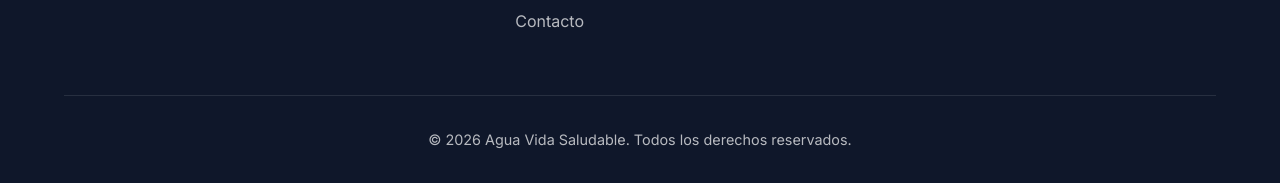
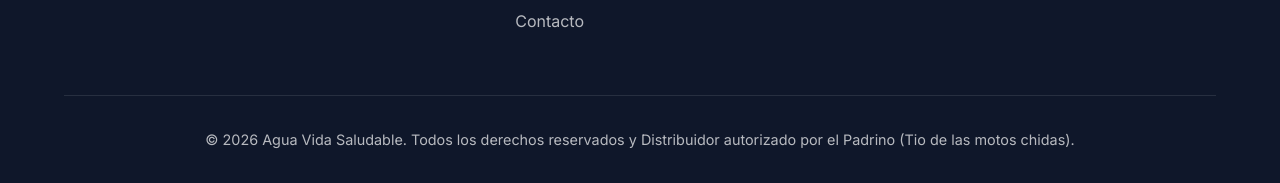
Before and after one commit to WillDobleH/AguaVidaSaludable, a plain HTML site: page index.html in a window 1280 px wide. Shown: the part 5480-5663 px from the top of the page. Drawn offline with Linux system fonts and the light colour scheme.

Commit message:
Update index.html

```diff
--- a/index.html
+++ b/index.html
@@ -538,7 +538,7 @@
             </div>
 
             <div class="footer-bottom text-center">
-                <p>&copy; 2026 Agua Vida Saludable. Todos los derechos reservados.</p>
+                <p>&copy; 2026 Agua Vida Saludable. Todos los derechos reservados y Distribuidor autorizado por el Padrino (Tio de las motos chidas).</p>
             </div>
         </div>
     </footer>
```
